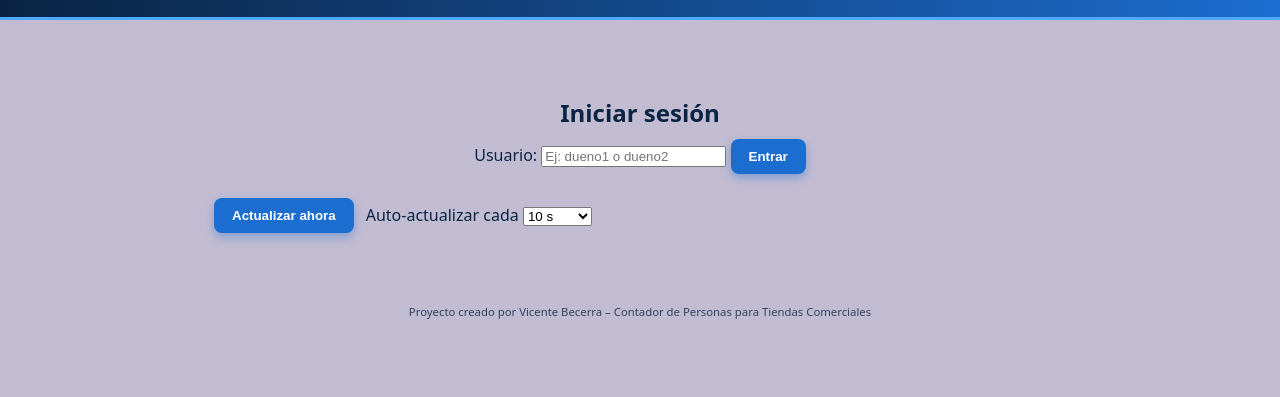
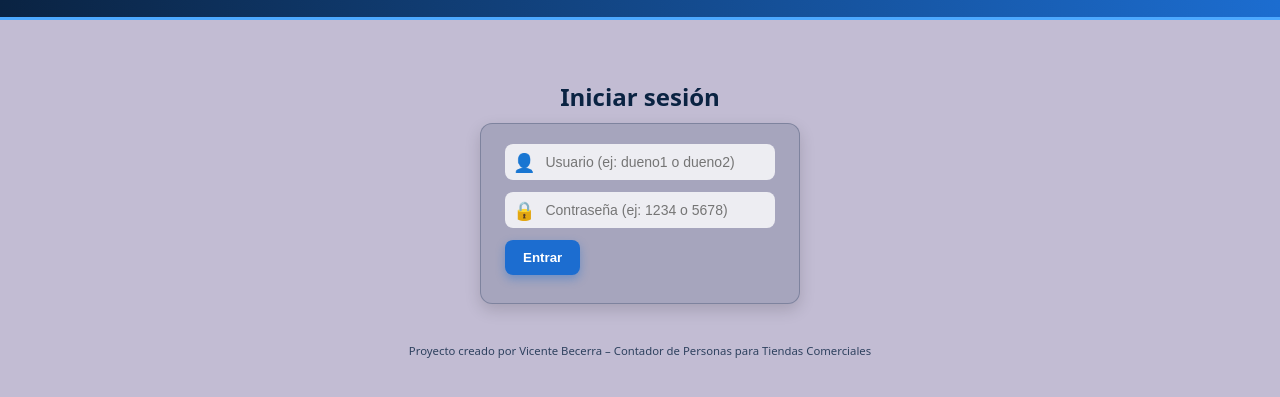
Before and after one commit to GitMrBlaiquen/sensor-server, a website: page sensor-app/index.html in a window 1280 px wide. Shown: the part 73-470 px from the top of the page. Drawn offline with Linux system fonts and the light colour scheme.

Commit message:
Update index.html

```diff
--- a/sensor-app/index.html
+++ b/sensor-app/index.html
@@ -12,22 +12,38 @@
     <p>Contador en tiempo real de entradas y salidas por tienda.</p>
   </header>
 
-  <main>
-    <!-- Panel de login -->
-    <section class="login-panel">
-      <h2>Iniciar sesión</h2>
-      <div class="login-controls">
-        <label>
-          Usuario:
-          <input id="usernameInput" type="text" placeholder="Ej: dueno1 o dueno2" />
-        </label>
-        <button id="loginBtn">Entrar</button>
-        <span id="loginStatus"></span>
+  <!-- PANEL DE LOGIN (pantalla inicial) -->
+  <section class="login-panel" id="loginPanel">
+    <h2>Iniciar sesión</h2>
+
+    <div class="login-card">
+      <div class="input-group">
+        <span class="input-icon">👤</span>
+        <input
+          id="usernameInput"
+          type="text"
+          placeholder="Usuario (ej: dueno1 o dueno2)"
+        />
       </div>
-    </section>
 
-    <!-- Selector de tienda (solo se muestra tras login) -->
-    <section class="store-selector" id="storeSelectorSection" style="display: none;">
+      <div class="input-group">
+        <span class="input-icon">🔒</span>
+        <input
+          id="passwordInput"
+          type="password"
+          placeholder="Contraseña (ej: 1234 o 5678)"
+        />
+      </div>
+
+      <button id="loginBtn">Entrar</button>
+      <div id="loginStatus" class="login-status"></div>
+    </div>
+  </section>
+
+  <!-- CONTENIDO PRINCIPAL (se muestra SOLO tras login) -->
+  <main id="mainContent" style="display: none;">
+    <!-- Selector de tienda -->
+    <section class="store-selector" id="storeSelectorSection">
       <h2>Seleccionar tienda</h2>
       <label>
         Tienda:
```
